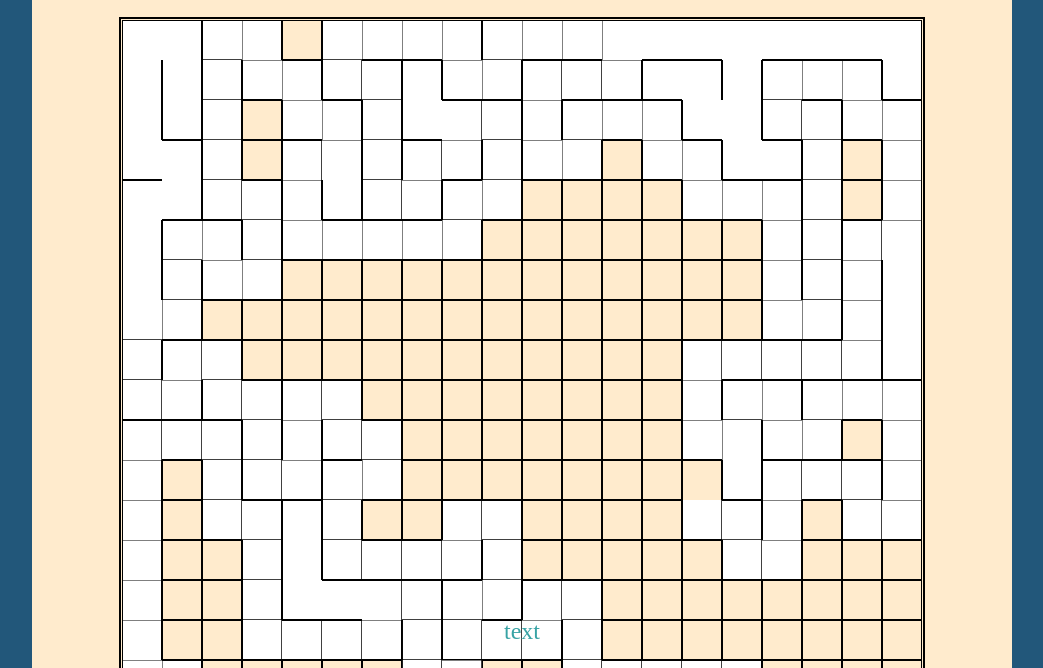
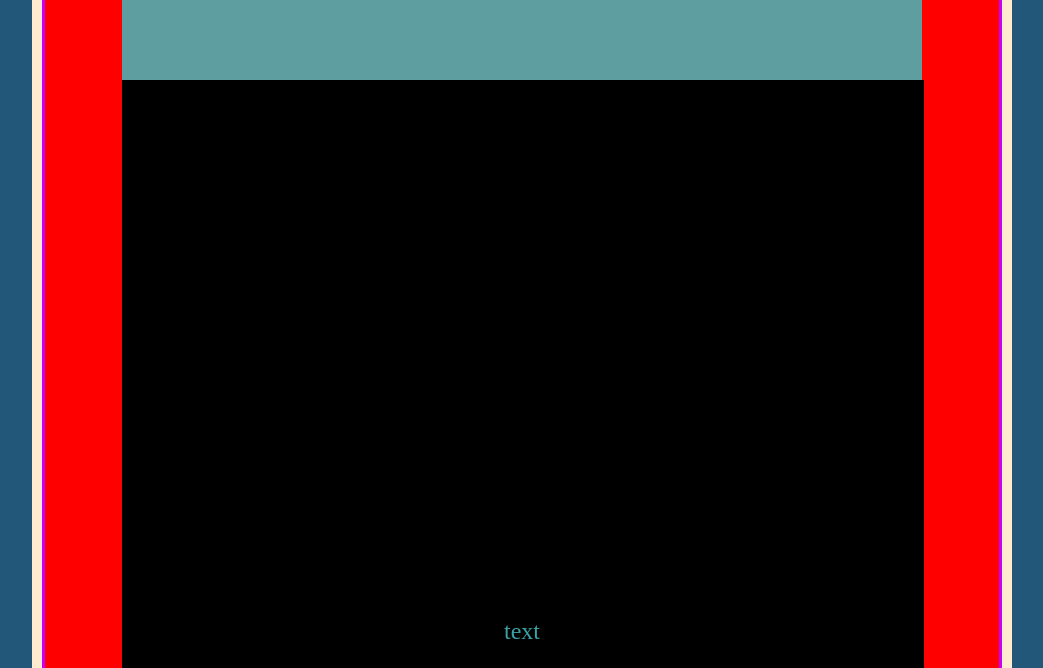
Before and after one commit to LuuKiii/Mazing, a plain HTML site: page index.html in a window 1280 px wide. Shown: the part 132-800 px from the top of the page, without its empty margins (118-1161 px from the left). Drawn offline with Linux system fonts and the light colour scheme.

Commit message:
5th commit
Prepared site for user inputs added.

```diff
--- /dev/null
+++ b/css/border.css
@@ -0,0 +1,4 @@
+.main-border{
+    border: 3px solid rgb(200, 0, 250);
+    background: red;
+}
--- a/css/main.css
+++ b/css/main.css
@@ -31,15 +31,3 @@ footer{
     font-size: 1.5em;
 
 }
-
-.main{
-    text-align: center;
-    margin-top: 20px;
-    margin-bottom: 40px;
-
-}
-
-#main-window{
-    border: 2px solid black;
-    padding: 1px;
-}
--- /dev/null
+++ b/css/menu.css
@@ -0,0 +1,21 @@
+.main-container {
+    position: relative;
+    text-align: center;
+    width: 800px;
+
+    /* padding: 80px 0px 0px 0px; */
+    padding-top: 80px;
+    margin: 0 auto;
+
+    background: cadetblue;
+}
+
+#main-window {
+    background: black;
+    padding: 1px;
+}
+
+button{
+
+    margin: 10px;
+}
--- a/index.html
+++ b/index.html
@@ -6,15 +6,21 @@
     <meta http-equiv="X-UA-Compatible" content="IE=edge">
     <meta name="viewport" content="width=device-width, initial-scale=1.0">
     <link rel="stylesheet" href="css/main.css">
+    <link rel="stylesheet" href="css/menu.css">
+    <link rel="stylesheet" href="css/border.css">
     <title>Maze Generator</title>
+
 </head>
 
 <body>
     <div class="wrapper">
+
         <h1>Maze Generator</h1>
-
-        <div class="main">
-            <canvas id="main-window"></canvas>
+        <div class="main-border">
+            <div class="main-container">
+                <canvas id="main-window"></canvas>
+                <button id="generateBtn" onclick="mazeGenAnimation();">Generate Maze</button>
+            </div>
         </div>
     </div>
 
--- a/scripts/main.js
+++ b/scripts/main.js
@@ -17,6 +17,9 @@ const genDelay = 0;
 let current;
 let tilesVisited = [];
 
+// INTERFACE
+let allowInput = true;
+
 
 // INIT
 
@@ -27,11 +30,8 @@ function initGeneration() {
 
 //MAIN
 
+function mazeGenAnimation() {
 
-
-
-
-function mazeGenAnimation() {
 
     if (generatePath()) {
         setTimeout(function () {
@@ -43,12 +43,11 @@ function mazeGenAnimation() {
     }
 
     drawGrid();
-
 }
 
 initGeneration();
 
-mazeGenAnimation();
+
 
 
 // let start = Date.now();
```
